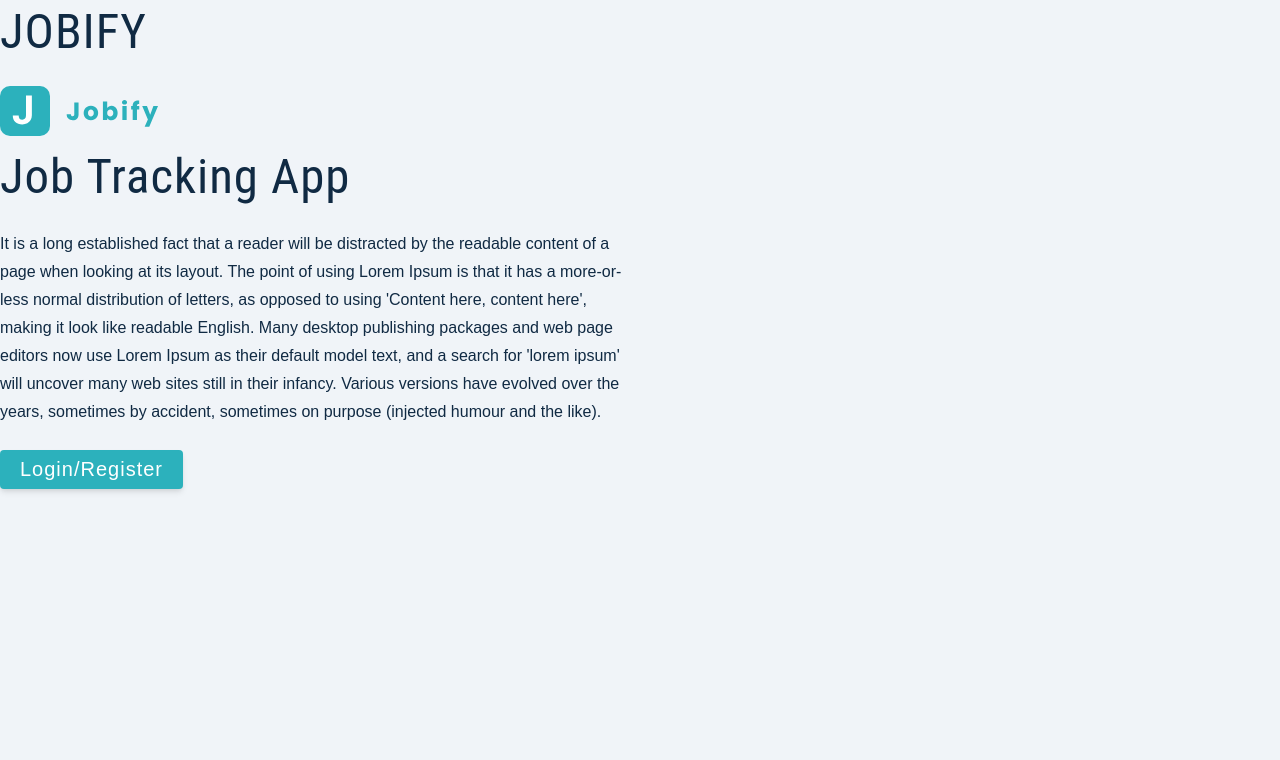
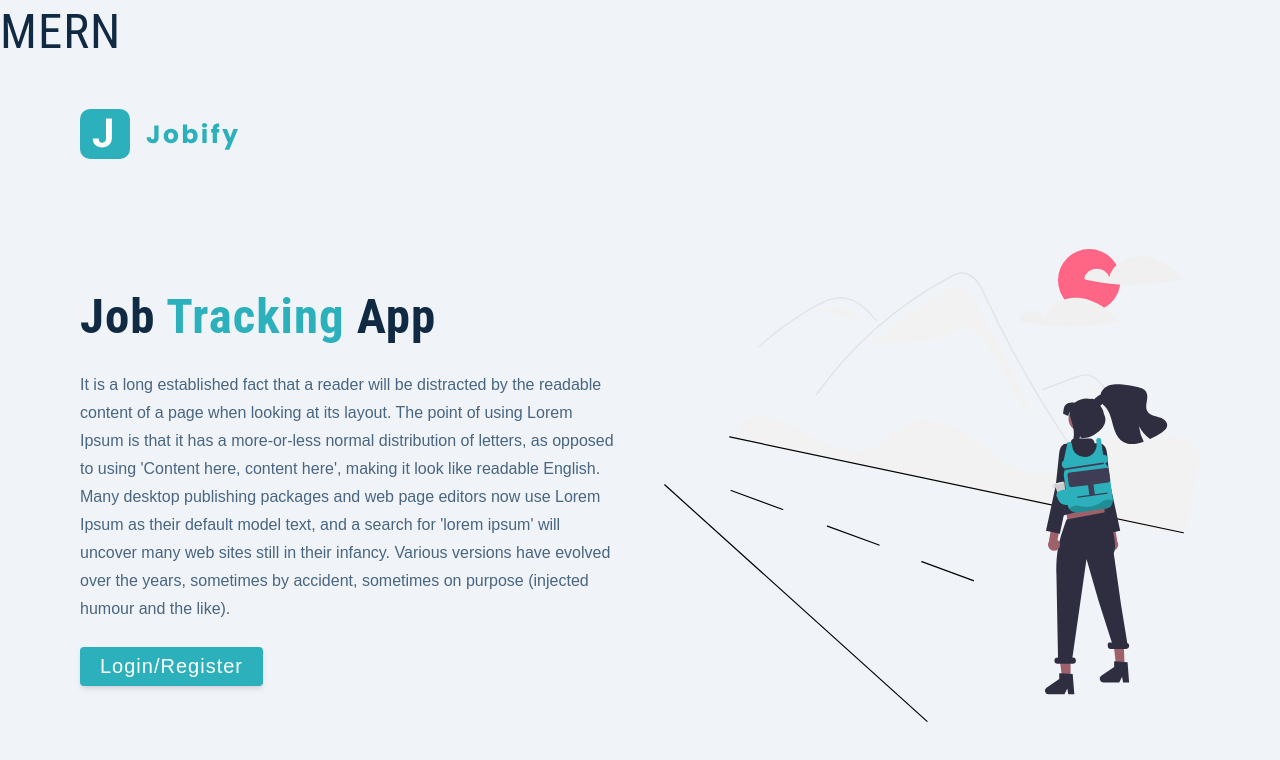
Before and after one commit to akkdev1/mern-jobify-web, a React (Create React App) app: page / in a window 1280 px wide. Shown: the top 760 px of the page. Built offline with nearby package versions, Linux system fonts and the light colour scheme.

Commit message:
Wrapping Landing page

```diff
--- a/package.json
+++ b/package.json
@@ -10,6 +10,7 @@
     "react": "^18.2.0",
     "react-dom": "^18.2.0",
     "react-scripts": "^2.1.3",
+    "styled-components": "^5.3.6",
     "web-vitals": "^2.1.4"
   },
   "scripts": {
--- a/src/App.js
+++ b/src/App.js
@@ -1,10 +1,11 @@
 import React from 'react'
 import Landing from './pages/Landing'
+
 
 const App = () => {
   return (
     <div>
-      <h1>JOBIFY</h1>
+      <h1>MERN</h1>
       <Landing />
     </div>
   )
--- a/src/pages/Landing.js
+++ b/src/pages/Landing.js
@@ -1,14 +1,15 @@
 import React from 'react'
 import logo from '../assets/images/logo.svg'
 import main from '../assets/images/main.svg'
+import Wrapper from '../assets/wrappers/LandingPage'
 
 const Landing = () => {
     return (
-        <main>
+        <Wrapper>
             <nav>
                 <img src={logo} alt='jobify' className='logo' />
             </nav>
-            <div className='container page'></div>
+            <div className='container page'>
                 <div className='info'>
                     <h1>
                         job <span>tracking</span> app
@@ -18,7 +19,9 @@ const Landing = () => {
                     </p>
                     <button className='btn btn-hero'>Login/Register</button>
                 </div>
-        </main>
+                <img src={main} alt='job hunt' className='img main-img' />
+            </div>
+        </Wrapper>
     )
 }
 
```
Also changed, not shown: 1 other file (tests, documents, lock files or other folders). Lines whose indentation alone changed are shown as unchanged.
